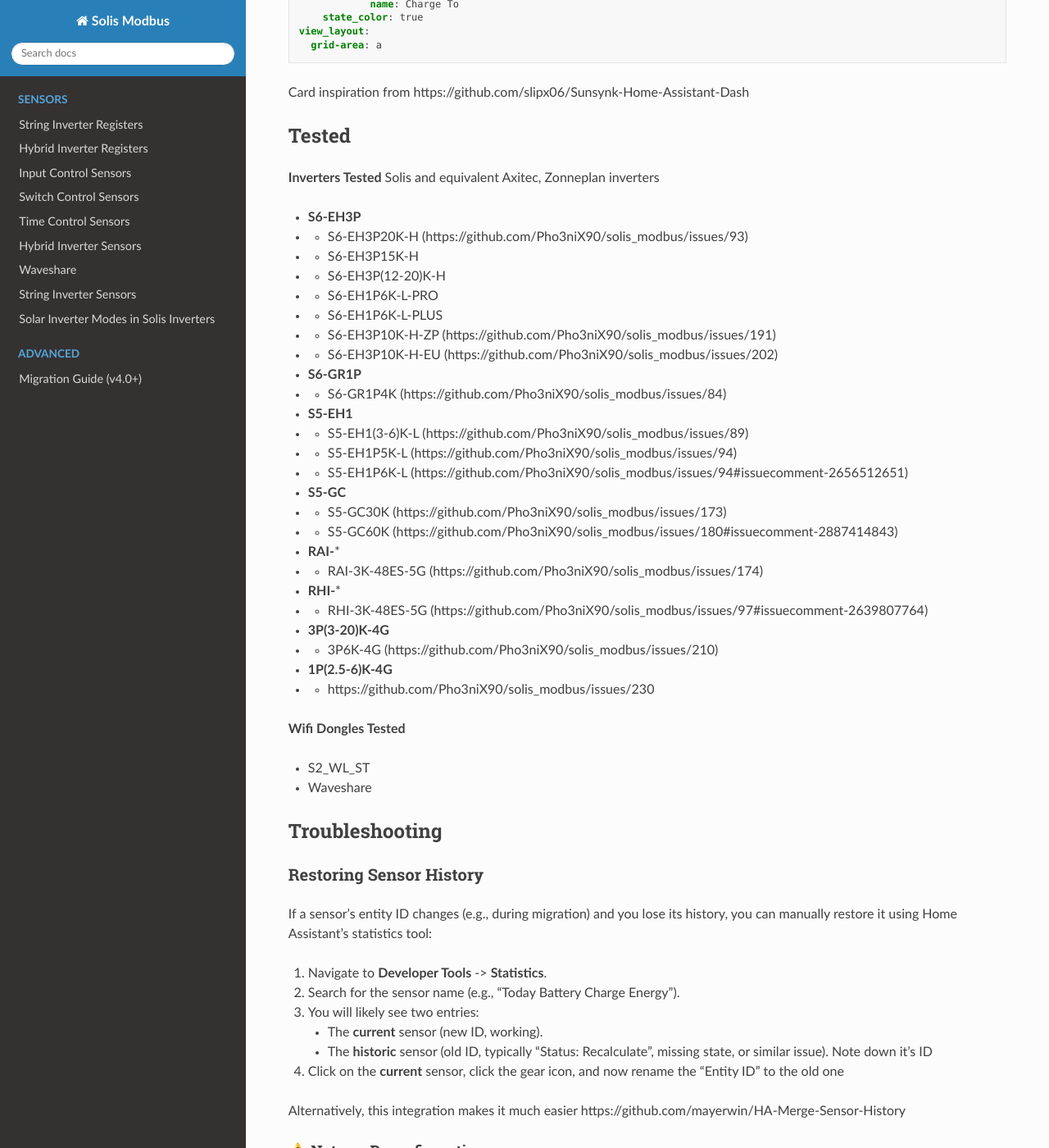
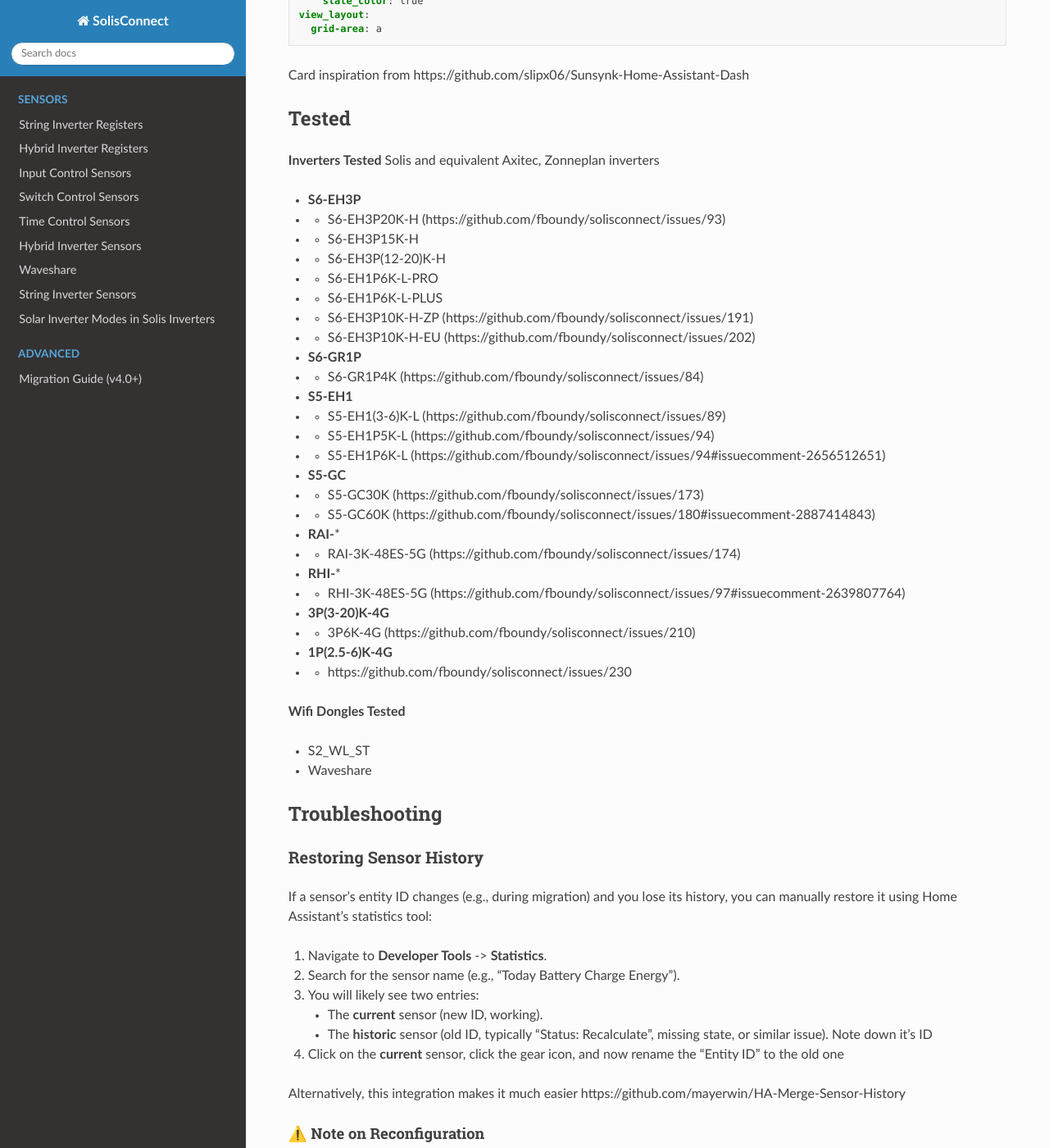
Before and after one commit to fboundy/solisconnect, a Sphinx documentation site: the page built from docs/source/index.rst, in a window 1280 px wide and 1400 px high, scrolled down 6122 px. Shown: the whole window at 82% size. Built offline with Sphinx 7.4.7 and the Read the Docs theme 3.1.0, drawn with Linux system fonts in a browser that asks for light colours; some of the changed text lies outside the part shown.

Commit message:
Rename integration display to SolisConnect

```diff
--- a/README.md
+++ b/README.md
@@ -1,29 +1,29 @@
-# Solis Modbus Integration for Home Assistant
+# SolisConnect for Home Assistant
 
 ## Description
 
-The Solis Modbus Integration for Home Assistant is a streamlined solution to connect your Solis inverter with Home Assistant. This integration was inspired by [fboundy's ha_solis_modbus](https://github.com/fboundy/ha_solis_modbus/tree/main). However, it enhances the native Modbus integration in Home Assistant by consolidating multiple register queries into single calls, eliminating unnecessary overhead.
+SolisConnect for Home Assistant is a streamlined solution to connect your Solis inverter with Home Assistant. This integration was inspired by [fboundy's ha_solis_modbus](https://github.com/fboundy/ha_solis_modbus/tree/main). However, it enhances the native Modbus integration in Home Assistant by consolidating multiple register queries into single calls, eliminating unnecessary overhead.
 ## Documentation
-https://solis-modbus.readthedocs.io/
+https://solisconnect.readthedocs.io/
 
 ## Solis cloud
 You will lose access, unless you use a waveshare device. You will still have the option to disable the modbus, when updates are required.
-https://github.com/Pho3niX90/solis_modbus/discussions/154
+https://github.com/fboundy/solisconnect/discussions/154
 
 ## Installation
-[![Open your Home Assistant instance and open a repository inside the Home Assistant Community Store.](https://my.home-assistant.io/badges/hacs_repository.svg)](https://my.home-assistant.io/redirect/hacs_repository/?owner=Pho3niX90&repository=solis_modbus&category=integration)
+[![Open your Home Assistant instance and open a repository inside the Home Assistant Community Store.](https://my.home-assistant.io/badges/hacs_repository.svg)](https://my.home-assistant.io/redirect/hacs_repository/?owner=fboundy&repository=solisconnect&category=integration)
 
-To install the Solis Modbus Integration, follow these steps:
+To install SolisConnect, follow these steps:
 
 1. Open your Home Assistant instance.
 2. Navigate to the "HACS".
 3. Click the 3 dots menu
-![img.png](https://raw.githubusercontent.com/Pho3niX90/solis_modbus/master/img.png)
+![img.png](https://raw.githubusercontent.com/fboundy/solisconnect/main/images/img.png)
 4. Click on "Custom Repositories"
-![img_1.png](https://raw.githubusercontent.com/Pho3niX90/solis_modbus/master/img_1.png)
-5. Fill in the repository "https://github.com/Pho3niX90/solis_modbus", and category "Integration"
-6. Now search for "Solis Modbus"
-![img_2.png](https://raw.githubusercontent.com/Pho3niX90/solis_modbus/master/img_2.png)
+![img_1.png](https://raw.githubusercontent.com/fboundy/solisconnect/main/images/img_1.png)
+5. Fill in the repository "https://github.com/fboundy/solisconnect", and category "Integration"
+6. Now search for "SolisConnect"
+![img_2.png](https://raw.githubusercontent.com/fboundy/solisconnect/main/images/img_2.png)
 7. Click on Download
 
 ## Total Sensors
@@ -35,7 +35,7 @@
 ## Setup
 1. Navigate to Settings -> Devices & Services
 2. Click on "+ Add Integration"
-3. Search for "Solis Modbus"
+3. Search for "SolisConnect"
 4. Follow the configuration steps:
 
 ### Configuration
@@ -60,7 +60,7 @@
 **Deprecated Settings**:
 - **Identification**: This field has been removed from the setup form. If you previously used it, the integration will still read it internally to migrate your old entities, but it is no longer user-configurable.
 
-`Connection Type`: S2 is the default option, only select waveshare if you are using a waveshare device, and some sensors are higher than normal, see here https://solis-modbus.readthedocs.io/en/latest/sensors.html#waveshare
+`Connection Type`: S2 is the default option, only select waveshare if you are using a waveshare device, and some sensors are higher than normal, see here https://solisconnect.readthedocs.io/en/latest/sensors.html#waveshare
 
 # [JK BMS](https://github.com/Pho3niX90/jk-bms-card)
 Get the card here : https://github.com/Pho3niX90/jk-bms-card
@@ -249,30 +249,30 @@
 Solis and equivalent Axitec, Zonneplan inverters
 
 - **S6-EH3P**
-- - S6-EH3P20K-H (https://github.com/Pho3niX90/solis_modbus/issues/93)
+- - S6-EH3P20K-H (https://github.com/fboundy/solisconnect/issues/93)
 - - S6-EH3P15K-H
 - - S6-EH3P(12-20)K-H
 - - S6-EH1P6K-L-PRO
 - - S6-EH1P6K-L-PLUS
-- - S6-EH3P10K-H-ZP (https://github.com/Pho3niX90/solis_modbus/issues/191)
-- - S6-EH3P10K-H-EU (https://github.com/Pho3niX90/solis_modbus/issues/202)
+- - S6-EH3P10K-H-ZP (https://github.com/fboundy/solisconnect/issues/191)
+- - S6-EH3P10K-H-EU (https://github.com/fboundy/solisconnect/issues/202)
 - **S6-GR1P**
-- - S6-GR1P4K (https://github.com/Pho3niX90/solis_modbus/issues/84)
+- - S6-GR1P4K (https://github.com/fboundy/solisconnect/issues/84)
 - **S5-EH1**
-- - S5-EH1(3-6)K-L (https://github.com/Pho3niX90/solis_modbus/issues/89)
-- - S5-EH1P5K-L (https://github.com/Pho3niX90/solis_modbus/issues/94)
-- - S5-EH1P6K-L (https://github.com/Pho3niX90/solis_modbus/issues/94#issuecomment-2656512651)
+- - S5-EH1(3-6)K-L (https://github.com/fboundy/solisconnect/issues/89)
+- - S5-EH1P5K-L (https://github.com/fboundy/solisconnect/issues/94)
+- - S5-EH1P6K-L (https://github.com/fboundy/solisconnect/issues/94#issuecomment-2656512651)
 - **S5-GC**
-- - S5-GC30K (https://github.com/Pho3niX90/solis_modbus/issues/173)
-- - S5-GC60K (https://github.com/Pho3niX90/solis_modbus/issues/180#issuecomment-2887414843)
+- - S5-GC30K (https://github.com/fboundy/solisconnect/issues/173)
+- - S5-GC60K (https://github.com/fboundy/solisconnect/issues/180#issuecomment-2887414843)
 - **RAI-***
-- - RAI-3K-48ES-5G (https://github.com/Pho3niX90/solis_modbus/issues/174)
+- - RAI-3K-48ES-5G (https://github.com/fboundy/solisconnect/issues/174)
 - **RHI-***
-- - RHI-3K-48ES-5G (https://github.com/Pho3niX90/solis_modbus/issues/97#issuecomment-2639807764)
+- - RHI-3K-48ES-5G (https://github.com/fboundy/solisconnect/issues/97#issuecomment-2639807764)
 - **3P(3-20)K-4G**
-- - 3P6K-4G (https://github.com/Pho3niX90/solis_modbus/issues/210)
+- - 3P6K-4G (https://github.com/fboundy/solisconnect/issues/210)
 - **1P(2.5-6)K-4G**
-- - https://github.com/Pho3niX90/solis_modbus/issues/230
+- - https://github.com/fboundy/solisconnect/issues/230
 
 **Wifi Dongles Tested**
 - S2_WL_ST
@@ -293,4 +293,4 @@
 
 #### ⚠️ Note on Reconfiguration
 If the reconfiguration flow does not ask for your **Serial Number**, please delete the device and re-add it as a new device.
-* **Tip:** Rename the new device to match your old device's name and select **"Recreate Entity IDs"** during setup. This will ensure your history and dashboards remain functional. as mentioned here [Comment by 0rangutan](https://github.com/Pho3niX90/solis_modbus/pull/309#issuecomment-3638890631)
+* **Tip:** Rename the new device to match your old device's name and select **"Recreate Entity IDs"** during setup. This will ensure your history and dashboards remain functional. as mentioned here [Comment by 0rangutan](https://github.com/fboundy/solisconnect/pull/309#issuecomment-3638890631)
--- a/docs/source/conf.py
+++ b/docs/source/conf.py
@@ -6,7 +6,7 @@
 # -- Project information -----------------------------------------------------
 # https://www.sphinx-doc.org/en/master/usage/configuration.html#project-information
 
-project = "Solis Modbus"
+project = "SolisConnect"
 copyright = "2023, Pho3niX90"
 author = "Pho3niX90"
 
--- a/docs/source/index.rst
+++ b/docs/source/index.rst
@@ -1,4 +1,4 @@
-.. Solis Modbus documentation master file, created by
+.. SolisConnect documentation master file, created by
    sphinx-quickstart on Mon Dec 18 18:25:56 2023.
    You can adapt this file completely to your liking, but it should at least
    contain the root `toctree` directive.
--- a/hacs.json
+++ b/hacs.json
@@ -1,4 +1,4 @@
 {
-  "name": "Solis Modbus Integration",
+  "name": "SolisConnect",
   "render_readme": true
 }
```
Also changed, not shown: 9 other files.
